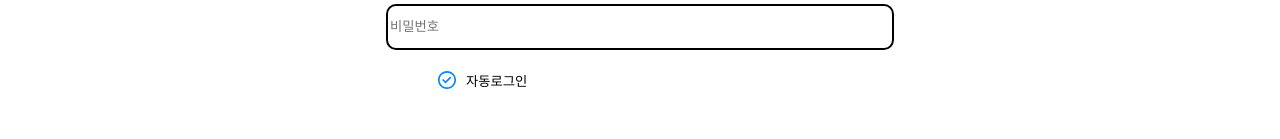
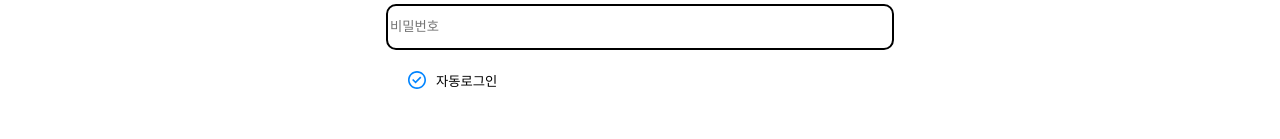
Before and after one commit to Mohang-2024/mohang-FE, a React (Create React App) app in the folder mo/: page /login in a window 1280 px wide. Shown: the part 407-546 px from the top of the page. Built offline with nearby package versions, Linux system fonts and the light colour scheme.

Commit message:
Login
not api

```diff
--- a/mo/src/login.jsx
+++ b/mo/src/login.jsx
@@ -191,6 +191,7 @@ const LoginAuto = styled.div`
   justify-content: start;
   align-items: center;
   margin-top: 20px;
+  margin-left: -60px;
 `;
 
 const AutoButton = styled.button`
```
